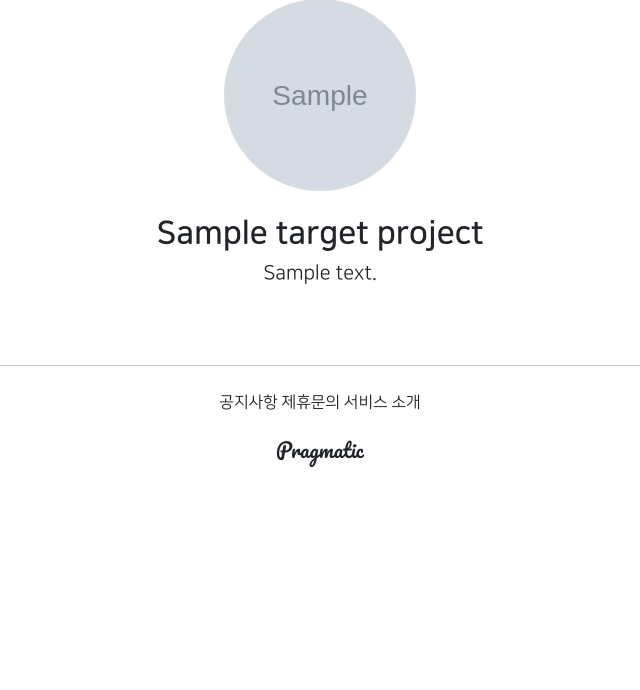
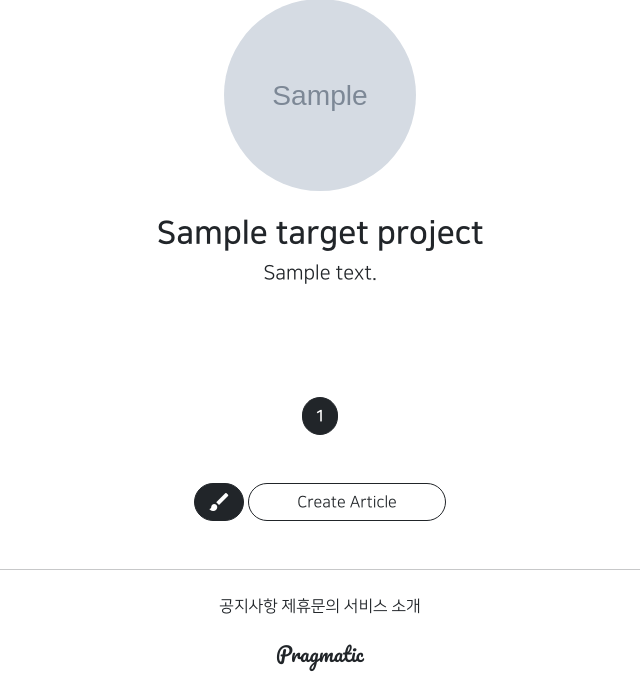
Before and after one commit to tae00909/gis_1, a Django app: template projectapp/templates/projectapp/detail.html in a window 1280 px wide. Shown: the part 274-964 px from the top of the page, without its empty margins (320-960 px from the left). Before the commit the page ends 741 px from the top, so only its background shows below. Run offline with Django 3.2, Linux system fonts and the light colour scheme; the template is opened without the code that fills it: most values are stand-ins (such as "Sample title", 1, 10 or a date in 2020); grey boxes marked "Sample" are stand-in pictures.

Commit message:
8/18 3ban class commit 3

```diff
--- a/projectapp/templates/projectapp/detail.html
+++ b/projectapp/templates/projectapp/detail.html
@@ -17,5 +17,10 @@
 
     </div>
 
+    <div>
+        {#    article_list를 object_list로 할당    #}
+        {#    list_fragment안에 article_list를 object_list로 바꿔줌    #}
+        {% include 'snippets/list_fragment.html' with article_list=object_list %}
+    </div>
 
 {% endblock %}
--- /dev/null
+++ b/templates/snippets/list_fragment.html
@@ -0,0 +1,56 @@
+{% load static %}
+
+    <style>
+        .container {
+            padding: 0;
+            margin: 0 auto;
+        }
+
+        .container div {
+            width: 45%;
+            max-width: 250px;
+            display: flex;
+            justify-content: center;
+            align-items: center;
+            border-radius: 1rem;
+            flex-direction: column;
+            box-shadow: 0 0 1rem #e7e4e4;
+        }
+
+        .container img {
+            width: 100%;
+            border-radius: 1rem;
+        }
+
+    </style>
+
+    <div class="container my-4">
+        {# article_list는 article 객체의 project에 해당하는 것만 추출해야함 #}
+        {#  view에서 get_context_data를 사용하여 뽑아온다.  #}
+        {% for article in article_list %}
+
+            <div>
+                <a href="{% url 'articleapp:detail' pk=article.pk%}">
+                    <img src="{{ article.image.url }}" alt="">
+                </a>
+                <span class="my-1 NNS_B">{{ article.title }}</span>
+            </div>
+
+        {% endfor %}
+    </div>
+
+    <script src="{% static 'js/magicgrid.js' %}"></script>
+
+
+    {% include 'snippets/pagination.html' %}
+
+    <div class="text-center my-5">
+        <a href="{% url 'articleapp:create' %}"
+        class="btn btn-dark rounded-pill material-icons">
+            brush
+        </a>
+        <a href="{% url 'articleapp:create' %}"
+        class="btn btn-outline-dark rounded-pill px-5">
+            Create Article
+        </a>
+    </div>
```
Also changed, not shown: projectapp/views.py (+11 -1 lines).
